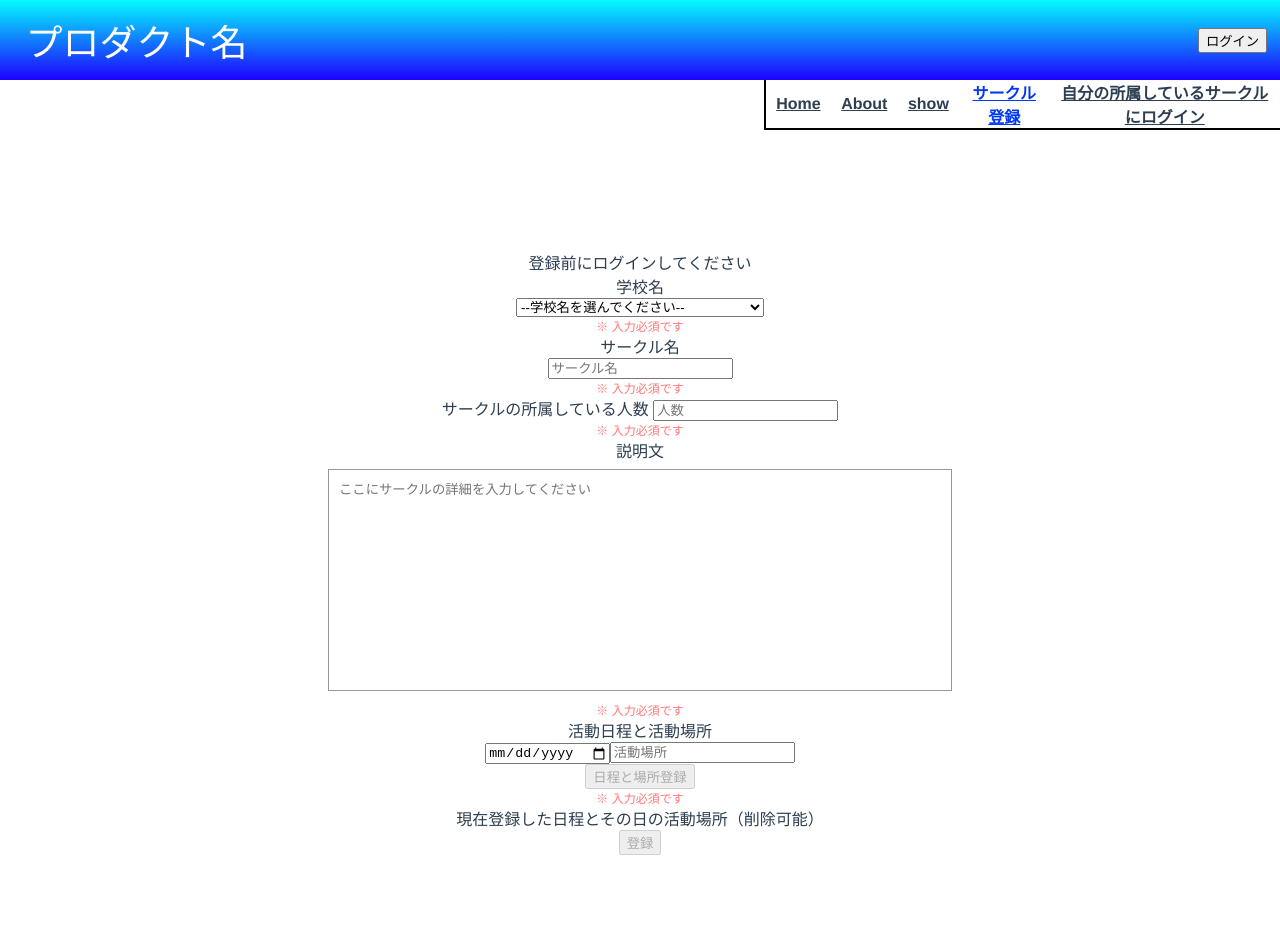
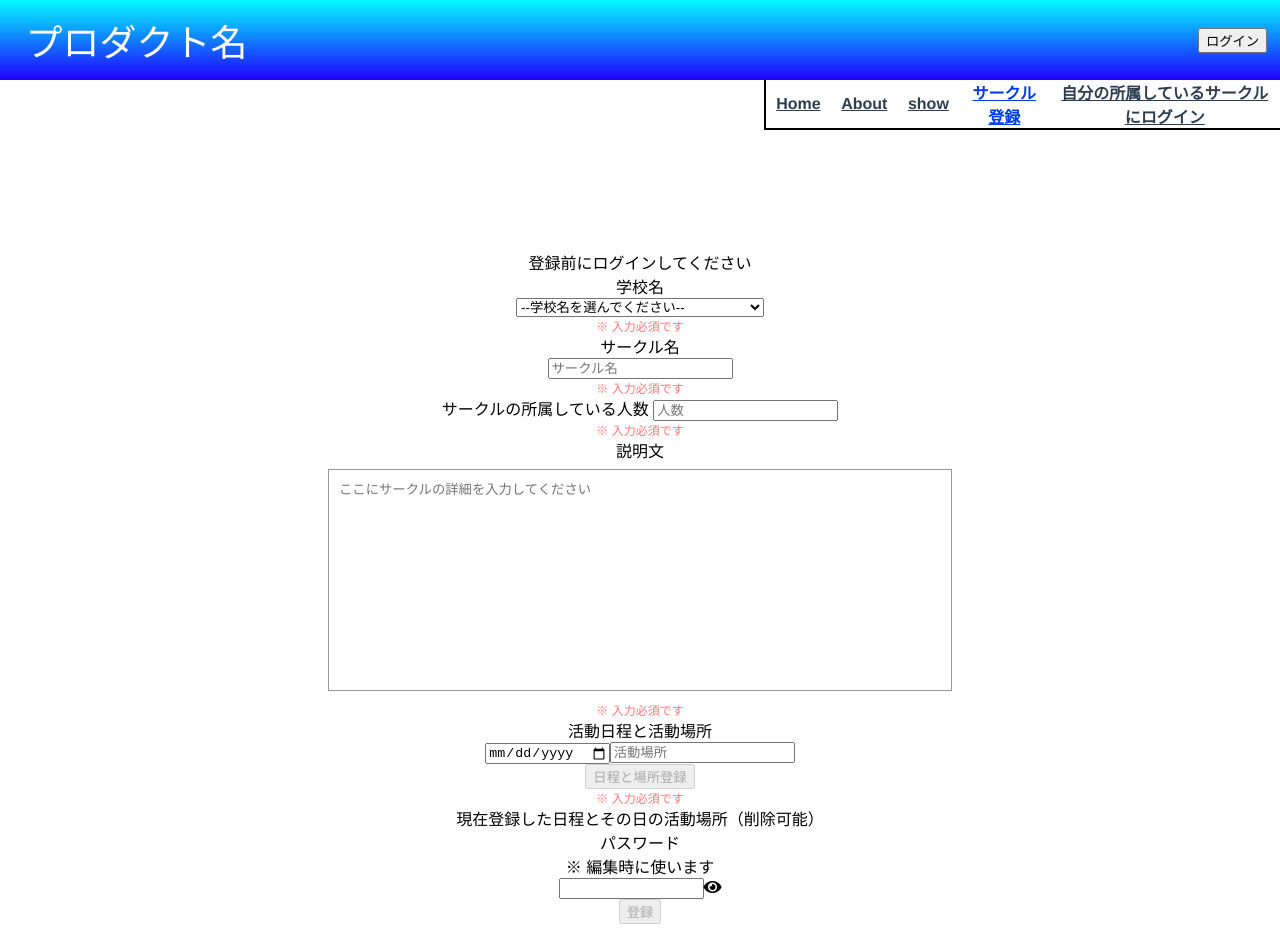
Before and after one commit to team2-birthday/our_app, a Vue app: page /registerCircle in a window 1280 px wide. Shown: the top 952 px of the page. Built offline with nearby package versions, Linux system fonts and the light colour scheme.

Commit message:
パスワード入力一覧の作成

```diff
--- a/src/App.vue
+++ b/src/App.vue
@@ -86,7 +86,6 @@ body {
   -webkit-font-smoothing: antialiased;
   -moz-osx-font-smoothing: grayscale;
   text-align: center;
-  color: #2c3e50;
 }
 
 .header {
--- a/src/components/RegisterCircle.vue
+++ b/src/components/RegisterCircle.vue
@@ -1,4 +1,12 @@
 <template>
+  <head>
+    <link
+      href="https://use.fontawesome.com/releases/v5.15.4/css/all.css"
+      rel="stylesheet"
+    />
+    <!--アイコン画像にリンク-->
+  </head>
+  <div class="register-circle">
     <div v-if="registerComplete">
       <div>登録が完了しました</div>
       <div>下のリンクから戻って下さい</div>
@@ -56,7 +64,12 @@
         活動日程と活動場所
         <div>
           <input type="date" v-model="schedule" required />
-        <input type="text" v-model="location" placeholder="活動場所" required />
+          <input
+            type="text"
+            v-model="location"
+            placeholder="活動場所"
+            required
+          />
           <div>
             <button v-on:click="activePush" v-bind:disabled="inputCheck">
               日程と場所登録
@@ -74,9 +87,27 @@
           </button>
         </div>
       </div>
+      <div>
+        <div>パスワード</div>
+        <div>※ 編集時に使います</div>
+        <input
+          v-bind:type="typeChange"
+          v-model="password"
+          minlength="8"
+          maxlength="15"
+          size="15"
+          pattern="[a-zA-Z0-9]+"
+          title="パスワードは(8~15文字)半角英数字で入力してください。"
+          required
+        />
+        <i id="icon" v-bind:class="iconType" v-on:click="passwordCheck"></i
+        ><!--アイコン表示場所-->
+        <div class="error-message">※ 入力必須です</div>
+      </div>
       <button v-on:click="registerCircle" v-bind:disabled="registerJudge">
         登録
       </button>
+    </div>
   </div>
 </template>
 
@@ -102,6 +133,10 @@ export default {
       schedule: "", //活動日程をpushする変数
       registerComplete: false, //サークルの登録したかどうかを確かめる変数
       memberData: [], //会員のデータを格納する変数
+      password: "", //編集時に入力するパスワードの設定に使う変数
+      typeChange: "password", //inputの属性を管理する変数
+      typeChangeCheck: true, //input属性を切り替える変数
+      iconType: "fas fa-eye",
     }
   },
   methods: {
@@ -118,6 +153,17 @@ export default {
     },
     datePlaceDelete(data) {
       this.activeData.splice(data, 1)
+    },
+    //パスワードの確認を行えるようにする関数
+    passwordCheck() {
+      this.typeChangeCheck = !this.typeChangeCheck
+      if (this.typeChangeCheck) {
+        this.typeChange = "password"
+        this.iconType = "fas fa-eye"
+      } else {
+        this.typeChange = "text"
+        this.iconType = "fas fa-eye-slash"
+      }
     },
     registerCircle() {
       const auth = getAuth()
@@ -140,12 +186,14 @@ export default {
             schedule: this.activeData,
             text: this.text,
             memberData: this.memberData,
+            password: this.password,
           }
         )
         this.number = ""
         this.circleName = ""
         this.activeData.splice(0)
         this.text = ""
+        this.password = ""
         this.registerComplete = true
       }
     },
@@ -157,7 +205,8 @@ export default {
         this.number <= 0 ||
         this.circleName === "" ||
         this.text === "" ||
-        this.activeData.length === 0
+        this.activeData.length === 0 ||
+        (this.password >= 8 && this.password <= 15)
       ) {
         return true
       } else {
@@ -183,6 +232,10 @@ export default {
 </script>
 
 <style>
+.register-circle {
+  padding: 250px;
+}
+
 .error-message {
   font-size: 12px;
   color: #ff7676;
@@ -220,6 +273,22 @@ select:invalid + .error-message {
   background-color: red;
 }
 
+.eye:after {
+  font-family: "FontAwesome";
+  content: "\f06e";
+}
+
+.eye-slash:after {
+  font-family: "FontAwesome";
+  content: "\f070";
+}
+
+.input-icon {
+  position: relative;
+  float: right;
+  margin-top: -25px;
+}
+
 .explanation {
   resize: none;
   display: inline-block;
```
Lines whose indentation alone changed are shown as unchanged.
